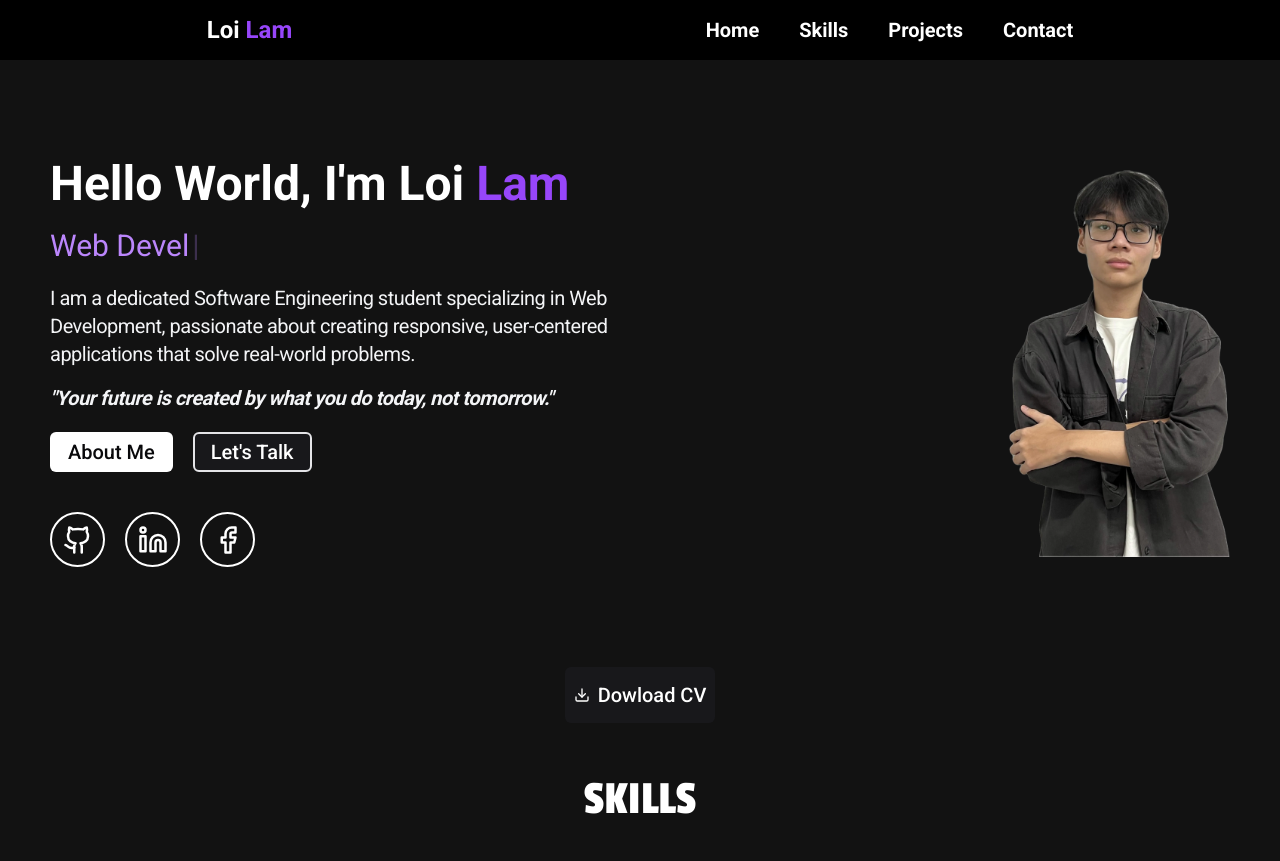
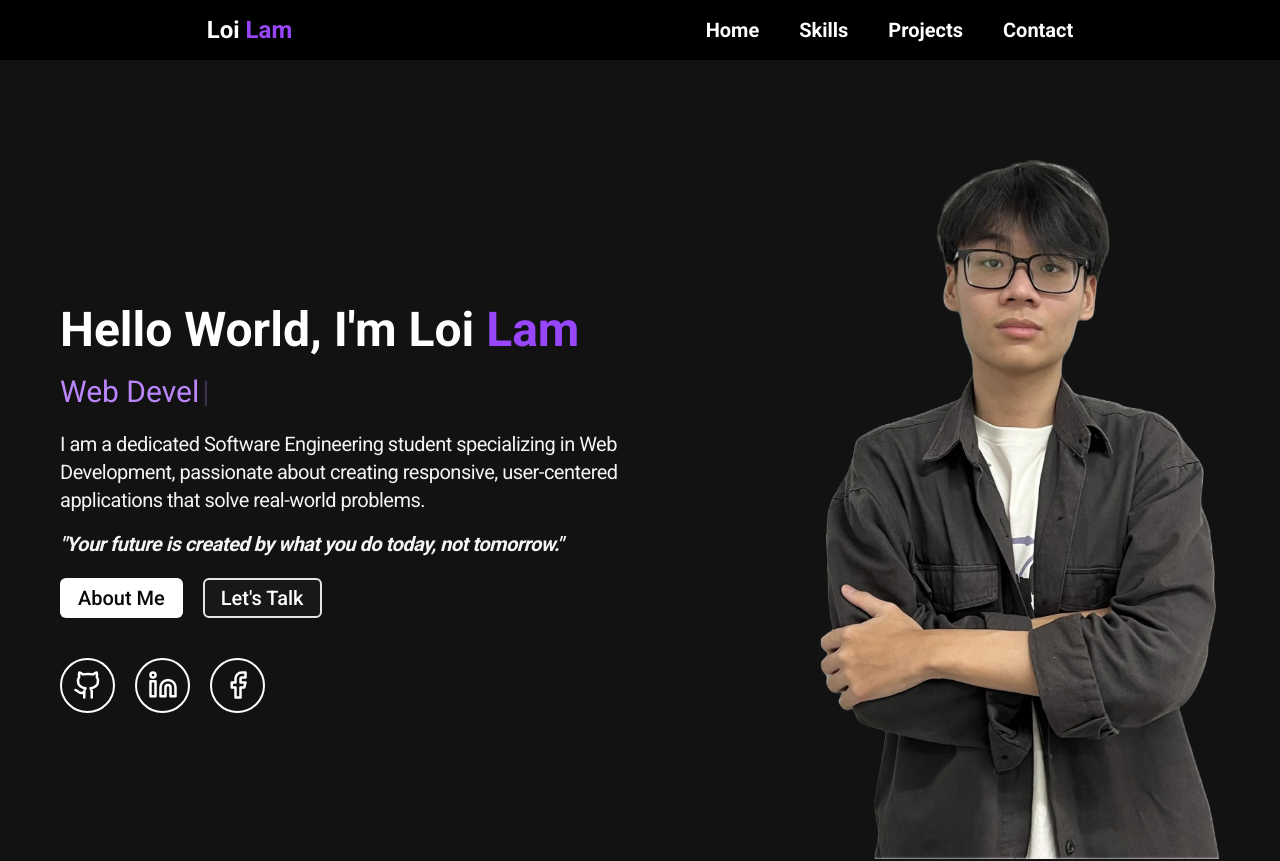
Before and after one commit to lamtailoi2/my-portfolio, a Next.js app: page / in a window 1280 px wide. Shown: the top 861 px of the page. Built offline with nearby package versions, Linux system fonts and the light colour scheme.

Commit message:
fix: fix AboutUs spacing

```diff
--- a/src/components/AboutUs/about-us.tsx
+++ b/src/components/AboutUs/about-us.tsx
@@ -14,10 +14,10 @@
   const { homeRef } = useContext(NavigationContext);
   return (
     <div
-      className="lg:flex lg:justify-around mb-[100px] mx-[50px] my-[100px] relative items-center space-x-[300px] "
+      className="lg:flex lg:justify-around mb-[100px] mx-[50px] my-[100px] relative items-center lg:w-full"
       ref={homeRef}
     >
-      <div className="flex flex-col gap-y-5">
+      <div className="flex flex-col gap-y-5 lg:w-1/2 w-full">
         <h1 className="lg:text-5xl lg:text-left text-3xl text-center text-white font-semibold ">
           Hello World, I&apos;m Loi <span className="text-[#9746fa]">Lam</span>
         </h1>
@@ -31,7 +31,7 @@
           />
         </h2>
 
-        <div className="text-gray-100 lg:text-xl text-sm text-center lg:text-left max-w-full flex flex-col gap-y-4">
+        <div className="text-gray-100 lg:text-xl text-sm text-center lg:text-left flex flex-col gap-y-4">
           <p className="tracking-tight lg:text-left">
             I am a dedicated Software Engineering student specializing in Web
             Development, passionate about creating responsive, user-centered
@@ -93,7 +93,7 @@
         <Image
           alt="My cool Img"
           src={me}
-          width={500}
+          width={400}
           className=" transition duration-1000 hover:scale-90"
         />
       </div>
--- a/src/components/SkillsSlider/skills-slider.tsx
+++ b/src/components/SkillsSlider/skills-slider.tsx
@@ -35,7 +35,10 @@
     <Slider {...settings} className="w-[75%] flex justify-center my-[70px]">
       {skills.map((skill) => {
         return (
-          <Suspense key={skill.name} fallback={<Spinner size={"medium"} />}>
+          <Suspense
+            key={skill.name}
+            fallback={<Spinner size={"medium"} className="text-white" />}
+          >
             <div className="flex flex-col justify-center items-center">
               <Image
                 src={skill.image}
```
